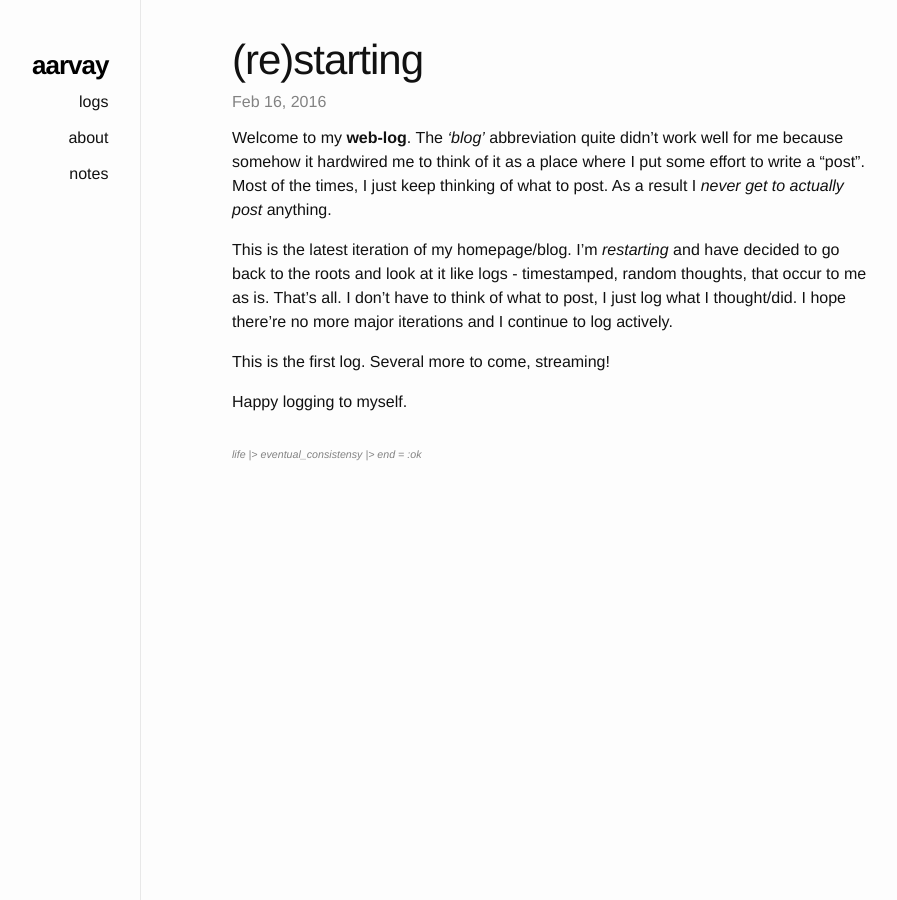
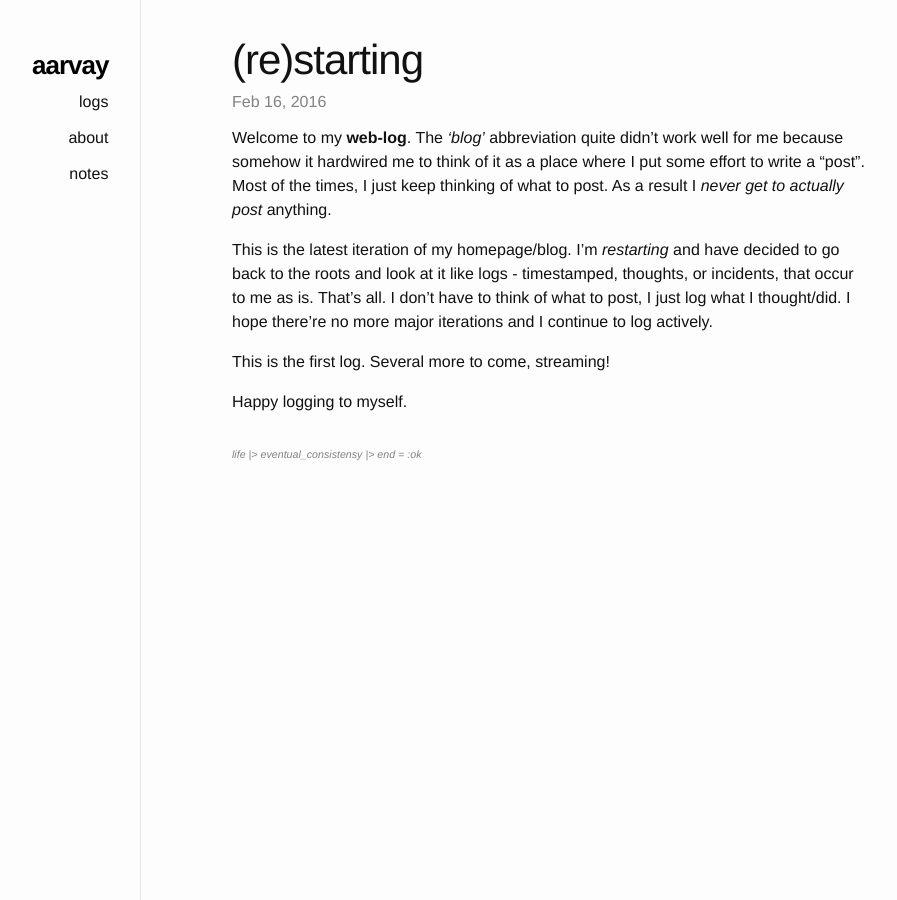
Before and after one commit to aarvay/aarvay.github.io, a Jekyll site: the page built from _posts/2016-02-16-starting.md, in a window 1280 px wide. Shown: the whole page, without its empty margins (190-1087 px from the left). Built offline with Jekyll 4.4.1, drawn with Linux system fonts in a browser that asks for light colours.

Commit message:
Add some edits

```diff
--- a/_posts/2016-02-16-starting.md
+++ b/_posts/2016-02-16-starting.md
@@ -11,8 +11,8 @@ some effort to write a "post". Most of the times, I just keep thinking of what
 to post. As a result I *never get to actually post* anything.
 
 This is the latest iteration of my homepage/blog. I'm *restarting* and have
-decided to go back to the roots and look at it like logs - timestamped, random
-thoughts, that occur to me as is. That's all. I don't have to think of what to
+decided to go back to the roots and look at it like logs - timestamped, thoughts,
+or incidents, that occur to me as is. That's all. I don't have to think of what to
 post, I just log what I thought/did. I hope there're no more major iterations
 and I continue to log actively.
 
```
Also changed, not shown: other parts of _posts/2016-02-16-starting.md (+1 -1 lines).
